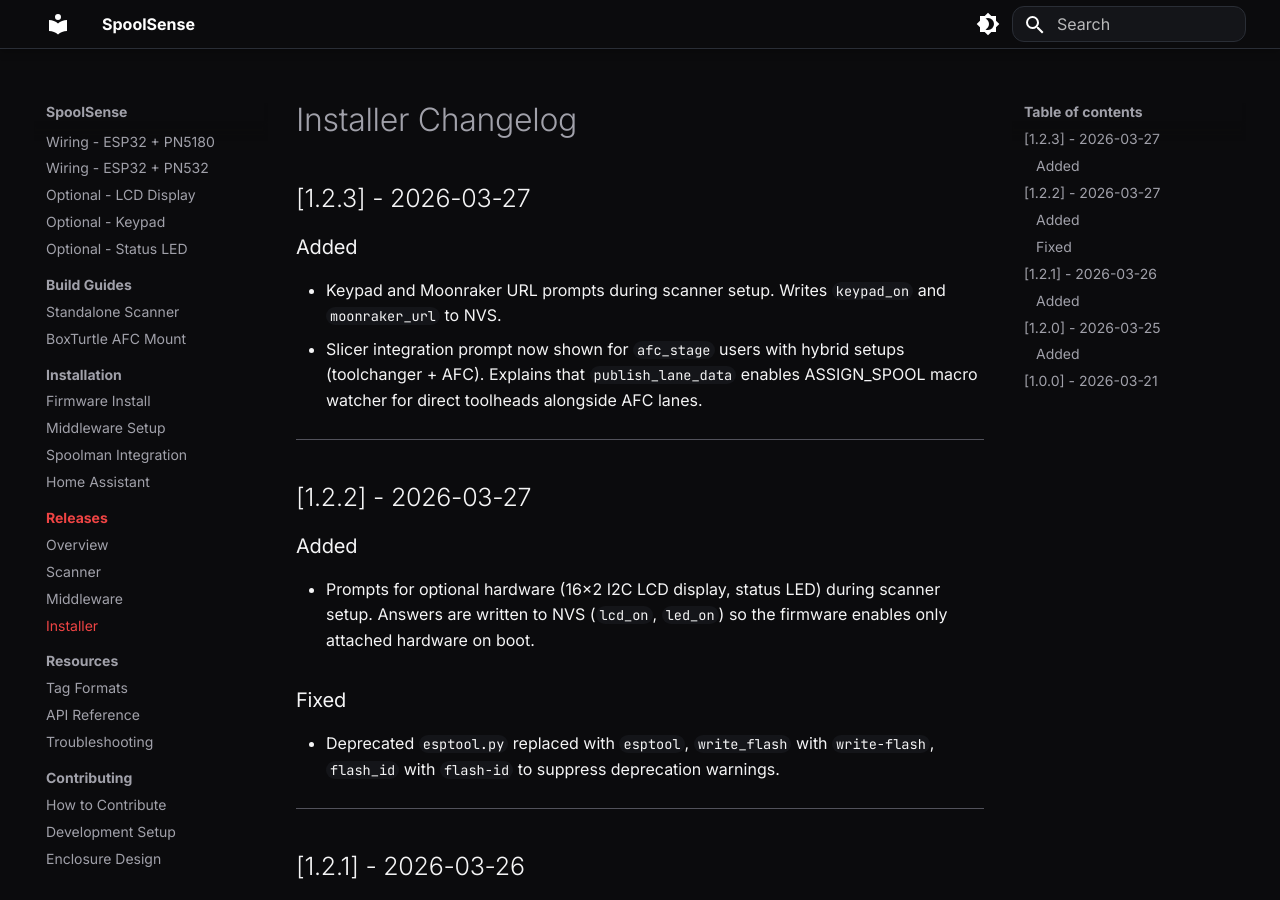
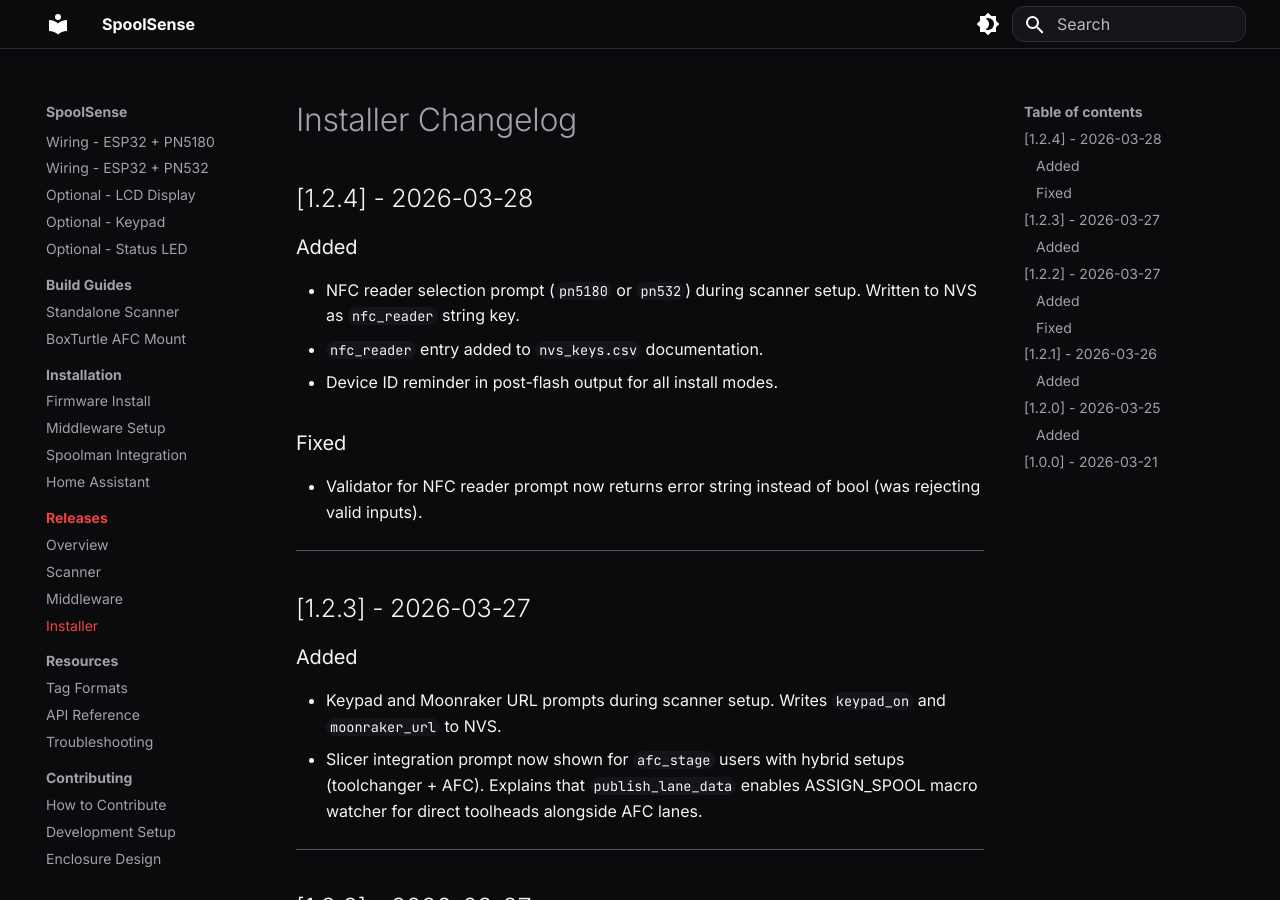
Before and after one commit to SpoolSense/spoolsense.org, an MkDocs documentation site: the page built from docs/releases/installer.md, in a window 1280 px wide and 900 px high. Built offline with MkDocs 1.6.1 and Material for MkDocs 9.7.7, drawn with Linux system fonts in a browser that asks for light colours.

Commit message:
docs: update installer changelog for v1.2.4 release

```diff
--- a/docs/releases/installer.md
+++ b/docs/releases/installer.md
@@ -1,4 +1,16 @@
 # Installer Changelog
+
+## [1.2.4] - 2026-03-28
+
+### Added
+- NFC reader selection prompt (`pn5180` or `pn532`) during scanner setup. Written to NVS as `nfc_reader` string key.
+- `nfc_reader` entry added to `nvs_keys.csv` documentation.
+- Device ID reminder in post-flash output for all install modes.
+
+### Fixed
+- Validator for NFC reader prompt now returns error string instead of bool (was rejecting valid inputs).
+
+---
 
 ## [1.2.3] - 2026-03-27
 
```
